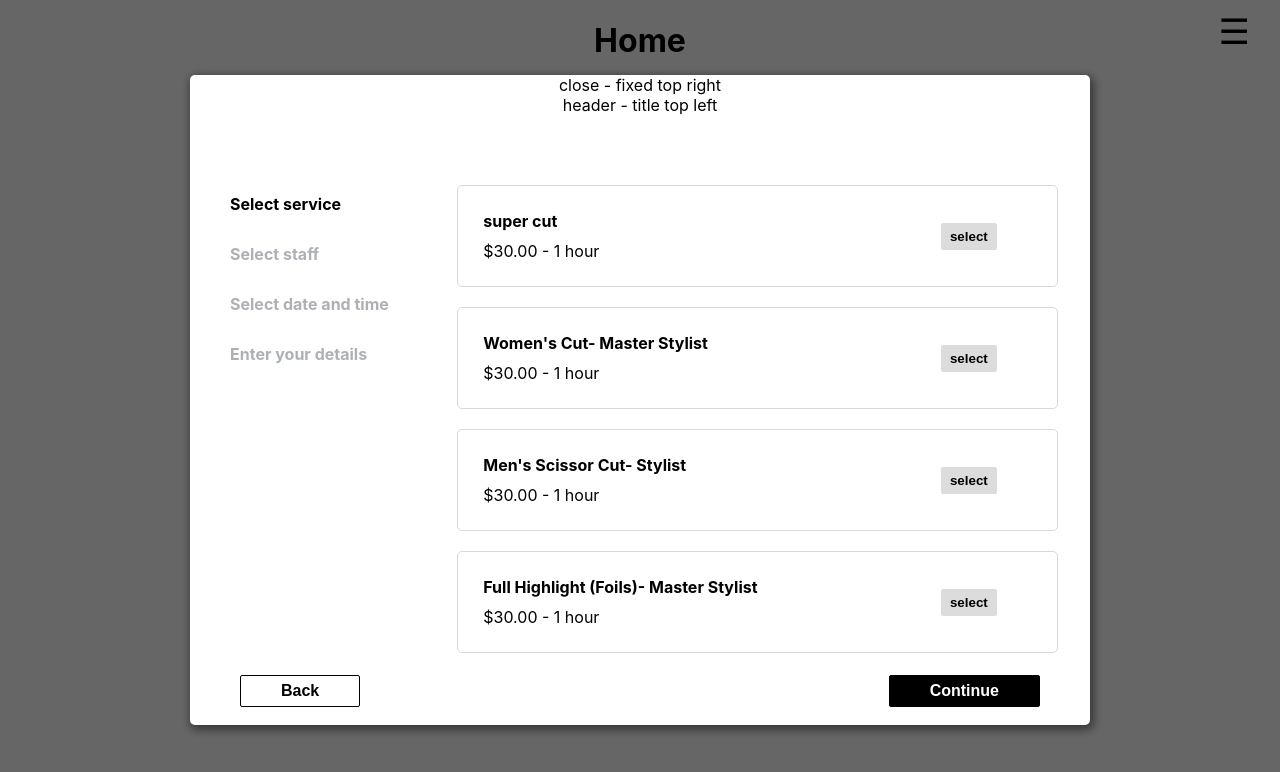
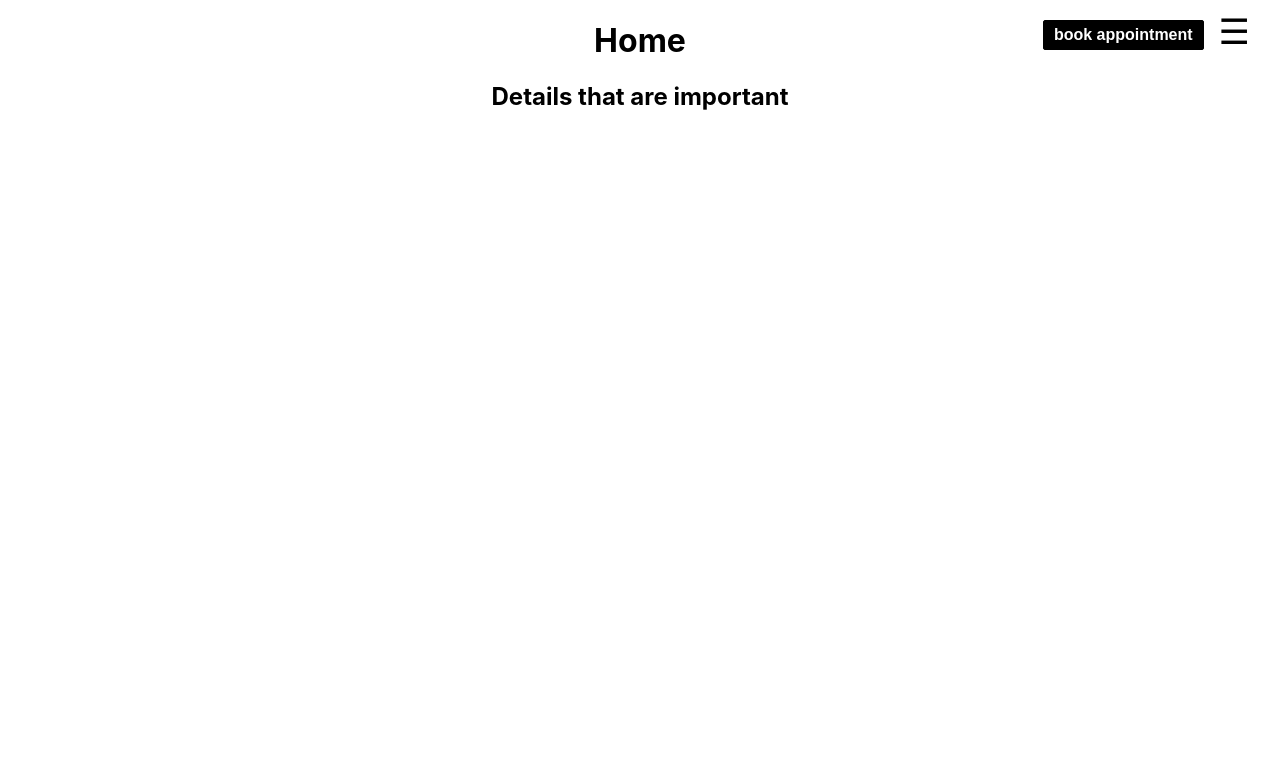
Before and after one commit to rheal3/curly-sniffle, a React (Create React App) app: page / in a window 1280 px wide. Shown: the top 772 px of the page. Built offline with nearby package versions, Linux system fonts and the light colour scheme.

Commit message:
added buttons to open & close book appointment page component

```diff
--- a/public/index.html
+++ b/public/index.html
@@ -24,6 +24,7 @@
       work correctly both with client-side routing and a non-root public URL.
       Learn how to configure a non-root public URL by running `npm run build`.
     -->
+    <link rel="stylesheet" href="https://pro.fontawesome.com/releases/v5.10.0/css/all.css" integrity="sha384-AYmEC3Yw5cVb3ZcuHtOA93w35dYTsvhLPVnYs9eStHfGJvOvKxVfELGroGkvsg+p" crossorigin="anonymous"/>
     <title>React App</title>
   </head>
   <body>
--- a/src/App.js
+++ b/src/App.js
@@ -56,11 +56,26 @@ const NavOverlayContainer = styled.div`
     position: fixed;
     align-self: flex-end;
     padding-top: 10px;
+    display: flex;
     .menu-icon {
         font-size: 35px;
         padding-right: 30px;
         cursor: pointer;
     }
+    button {
+        border: 1px solid #000;
+        border-radius: 2px;
+        padding: 5px 10px;
+        font-weight: bold;
+        font-size: 16px;
+        /* margin: ${props => props.overlay === true ? "7px 15px 4px 0" : "10px 15px 4px 0"}; */
+        margin: 10px 15px 4px 0;
+        cursor: pointer;
+        background: #000;
+        color: #FFF;
+        display: ${props => props.overlay === false ? "flex" : "none"};
+    }
+
 `
 
 const ContentContainer = styled.div``
@@ -82,18 +97,20 @@ const AppContainer = styled.div`
 
 function App() {
     const [overlay, setOverlay] = useState(false)
+    const [aptOverlay, setAptOverlay] = useState(false)
 
     return (
         <AppContainer className="App">
             <Router>
-                <BookAppointment />
-                <NavOverlayContainer>
+                <NavOverlayContainer overlay={overlay}>
+                    <button onClick={() => {setAptOverlay(true)}}>book appointment</button>
                     {!overlay ?
                         <span className="menu-icon" onClick={() => {setOverlay(!overlay)}}>&#9776;</span> :
                         <span className="menu-icon" onClick={() => {setOverlay(!overlay)}}>&#x2715;</span>
                     }
                 </NavOverlayContainer>
                 <NavBar overlay={overlay} setOverlay={setOverlay}/>
+                <BookAppointment aptOverlay={aptOverlay} setAptOverlay={setAptOverlay}/>
                 <Content />
             </Router>
         </AppContainer>
--- a/src/BookAppointment/Page.js
+++ b/src/BookAppointment/Page.js
@@ -10,7 +10,7 @@ const BookAppointmentBackground = styled.div`
     height: 100vh;
     z-index: 3;
     background: rgb(0, 0, 0, 0.6);
-    display: flex;
+    display: ${props => props.aptOverlay === true ? "flex" : "none"};
     justify-content: center;
     align-items: center;
 `
@@ -45,6 +45,24 @@ const NavigationContainerStyle = styled.div`
     button.continueBtn {
         background: #000;
         color: #FFF;
+    }
+`
+
+const HeaderContainer = styled.div`
+    height: 80px;
+    position: relative;
+    i {
+        font-size: 30px;
+        position: absolute;
+        top: 0px;
+        right: 0px;
+        margin: 10px 15px;
+        cursor: pointer;
+    }
+    .header {
+        text-align: left;
+        padding: 30px;
+        font-size: 25px;
     }
 `
 
@@ -127,12 +145,12 @@ const StaffSelected = ({staff, setCurrentPage}) =>
 
 
 
-const BookAppointment = () => {
+const BookAppointment = ({aptOverlay, setAptOverlay}) => {
     const [appointmentType, setAppointmentType] = useState()
     const [staff, setStaff] = useState()
     const [dateTime, setDateTime] = useState()
     const [customerDetails, setCustomerDetails] = useState()
-    // const [appointment, setAppointment] = useState({'service': {}}) // TODO (continue btn) if appointment[currentPage] then can move to next page
+    // const [appointment, setAppointment] = useState({service: {}}) // TODO (continue btn) if appointment[currentPage] then can move to next page
     const [currentPage, setCurrentPage] = useState("service") //should this just be a const ? not useState?
     const nextPage = currentPage === "service" ? "staff" : currentPage === "staff" ? "dateTime" : currentPage === "dateTime" ? "customerDetails" : currentPage
     const backPage = currentPage === "customerDetails" ? "dateTime" : currentPage === "dateTime" ? "staff" : currentPage === "staff" ? "service" : currentPage
@@ -160,14 +178,14 @@ const BookAppointment = () => {
 
 
     return (
-        <BookAppointmentBackground>
+        <BookAppointmentBackground aptOverlay={aptOverlay}>
             <BookAppointmentContainer>
-                <div>
-                    close - fixed top right
-                </div>
-                <div style={{height: '80px'}}>
-                    header - title top left
-                </div>
+                <HeaderContainer>
+                    <i className="fas fa-times" onClick={() => {setAptOverlay(false)}}></i>
+                    <div className="header">
+                        header - title top left
+                    </div>
+                </HeaderContainer>
                 <div className='row flex-row'>
                     <AppointmentStepsContainer>
                         <ul>
```
